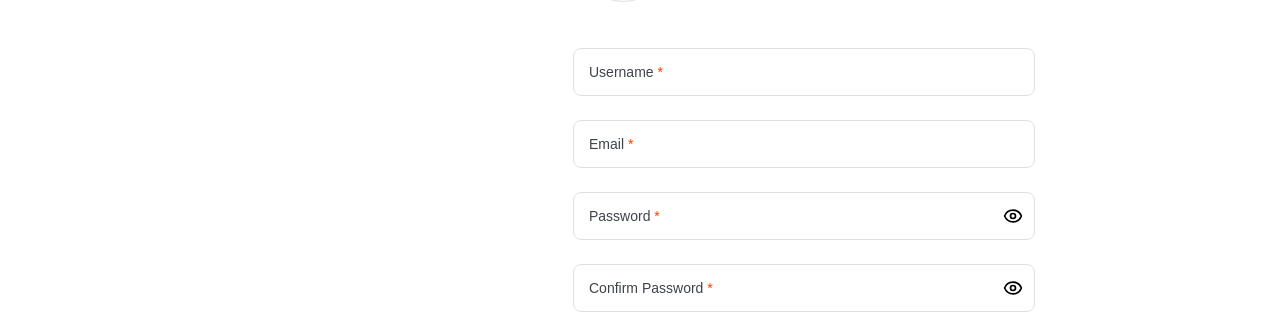
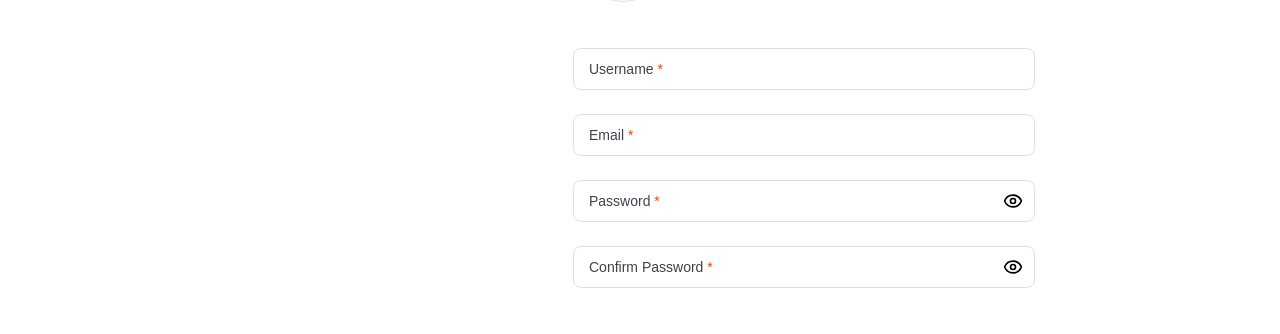
Before and after one commit to lashasaata/R.B_2025-2, a React (Vite) app: page /Register in a window 1280 px wide. Shown: the part 481-815 px from the top of the page. Built offline with nearby package versions, Linux system fonts and the light colour scheme.

Commit message:
styles: validation errors' styles borders/messages

```diff
--- a/src/components/avatarUpload.jsx
+++ b/src/components/avatarUpload.jsx
@@ -1,6 +1,6 @@
 import { useRef, useState } from "react";
 
-export const AvatarUpload = ({ setAvatarFile, setErrors }) => {
+export const AvatarUpload = ({ setAvatarFile, error, setErrors }) => {
   const [previewUrl, setPreviewUrl] = useState(null);
   const fileInputRef = useRef(null);
 
@@ -46,7 +46,7 @@ export const AvatarUpload = ({ setAvatarFile, setErrors }) => {
   };
 
   return (
-    <div className="flex items-center gap-[15px] mb-[46px]">
+    <div className="flex gap-[15px] mb-[46px]">
       {previewUrl ? (
         <div className="w-[100px] h-[100px] rounded-full overflow-hidden border border-[#fff]">
           <img
@@ -56,7 +56,11 @@ export const AvatarUpload = ({ setAvatarFile, setErrors }) => {
           />
         </div>
       ) : (
-        <div className="flex items-center justify-center w-[100px] h-[100px] rounded-full border  border-[#E1DFE1]">
+        <div
+          className={`${
+            error ? "border-[#ff4000]" : "border-[#E1DFE1]"
+          } flex items-center justify-center w-[100px] h-[100px] rounded-full border`}
+        >
           <img src="/camera.svg" alt="Upload" className="w-5 h-5 " />
         </div>
       )}
@@ -68,6 +72,8 @@ export const AvatarUpload = ({ setAvatarFile, setErrors }) => {
         onChange={handleFileSelect}
         className="hidden"
       />
+      <div className="flex flex-col gap-2 mt-10">
+        <div className="flex items-center gap-[15px]">
           <p
             className="text-sm text-[#3e424a] hover:text-[#10151f] leading-[21px] cursor-pointer"
             onClick={handleClick}
@@ -85,5 +91,14 @@ export const AvatarUpload = ({ setAvatarFile, setErrors }) => {
             ""
           )}
         </div>
+        {error ? (
+          <span className="text-[10px] text-[#FF4000] font-[300] leading-[15px]">
+            {error}
+          </span>
+        ) : (
+          ""
+        )}
+      </div>
+    </div>
   );
 };
--- a/src/components/floatingInput.jsx
+++ b/src/components/floatingInput.jsx
@@ -7,13 +7,13 @@ export const FloatingInput = ({
   placeholder,
   value,
   onChange,
+  error = "",
   required = false,
   showPasswordToggle = false,
 }) => {
   const [isFocused, setIsFocused] = useState(false);
   const [showPassword, setShowPassword] = useState(false);
 
-  const isFloating = isFocused || value.length > 0;
   const inputType = showPasswordToggle && showPassword ? "text" : type;
 
   const togglePasswordVisibility = () => {
@@ -21,7 +21,7 @@ export const FloatingInput = ({
   };
 
   return (
-    <div className="relative mb-6">
+    <div className="relative flex flex-col gap-[2px] h-[66px]">
       <div
         className={`
       absolute left-3 px-1 bg-white transition-all duration-300 ease-in-out
@@ -29,7 +29,7 @@ export const FloatingInput = ({
       ${
         isFocused || value.length > 0
           ? "top-[-8px] left-[8px] text-xs text-muted-foreground"
-          : "top-1/2 -translate-y-1/2 text-sm text-[#3e424a]"
+          : "top-[21px] -translate-y-1/2 text-sm text-[#3e424a]"
       }
     `}
       >
@@ -44,14 +44,16 @@ export const FloatingInput = ({
         onFocus={() => setIsFocused(true)}
         onBlur={() => setIsFocused(false)}
         required={required}
-        className="w-full h-12 px-4 border border-[#e1dfe1] rounded-lg bg-white focus:outline-none focus:border-ring transition-all duration-300"
+        className={`${
+          error ? "border-[#FF4000]" : "border-[#e1dfe1]"
+        } "w-full h-[42px] px-4 border rounded-lg bg-white focus:outline-none focus:border-ring transition-all duration-300`}
       />
 
       {showPasswordToggle && (
         <button
           type="button"
           onClick={togglePasswordVisibility}
-          className="absolute right-3 top-1/2 transform -translate-y-1/2 text-muted-foreground hover:text-foreground"
+          className="absolute right-3 top-[21px] transform -translate-y-1/2 text-muted-foreground hover:text-foreground"
           tabIndex={-1}
         >
           {showPassword ? (
@@ -61,6 +63,13 @@ export const FloatingInput = ({
           )}
         </button>
       )}
+      {error ? (
+        <span className="text-[10px] text-[#FF4000] font-[300] leading-[15px] ml-[6px]">
+          {error}
+        </span>
+      ) : (
+        ""
+      )}
     </div>
   );
 };
--- a/src/components/logIn.jsx
+++ b/src/components/logIn.jsx
@@ -59,20 +59,14 @@ export const LoginForm = () => {
         </h1>
       </div>
       <form onSubmit={handleSubmit} className="" id="login">
-        <div className="space-y-1">
         <FloatingInput
           id="email"
           type="text"
           placeholder="Email"
           value={formData.email}
           onChange={handleInputChange("email")}
+          error={errors.email ?? ""}
         />
-          {errors.email && (
-            <p className="text-sm text-destructive">{errors.email}</p>
-          )}
-        </div>
-
-        <div className="space-y-1">
         <FloatingInput
           id="password"
           type="password"
@@ -80,11 +74,8 @@ export const LoginForm = () => {
           value={formData.password}
           onChange={handleInputChange("password")}
           showPasswordToggle={true}
+          error={errors.password ?? ""}
         />
-          {errors.password && (
-            <p className="text-sm text-destructive">{errors.password}</p>
-          )}
-        </div>
       </form>
       <div className="flex flex-col gap-6 mt-[-24px]">
         <button
--- a/src/components/register.jsx
+++ b/src/components/register.jsx
@@ -76,44 +76,28 @@ export const RegisterForm = () => {
         </h1>
       </div>
       <form onSubmit={handleSubmit} className="" id="register">
-        <div>
         <AvatarUpload
           setAvatarFile={setAvatarFile}
-            errors={errors}
+          error={errors.avatar ?? ""}
           setErrors={setErrors}
         />
-          {errors.avatar && (
-            <p className="text-sm text-destructive">{errors.avatar}</p>
-          )}
-        </div>
-
-        <div className="space-y-1">
         <FloatingInput
           id="username"
           type="text"
           placeholder="Username"
           value={formData.username}
           onChange={handleInputChange("username")}
+          error={errors.username ?? ""}
         />
-          {errors.username && (
-            <p className="text-sm text-destructive">{errors.username}</p>
-          )}
-        </div>
-
-        <div className="space-y-1">
         <FloatingInput
           id="email"
           type="email"
           placeholder="Email"
           value={formData.email}
           onChange={handleInputChange("email")}
+          error={errors.email ?? ""}
         />
-          {errors.email && (
-            <p className="text-sm text-destructive">{errors.email}</p>
-          )}
-        </div>
 
-        <div className="space-y-1">
         <FloatingInput
           id="password"
           type="password"
@@ -121,13 +105,9 @@ export const RegisterForm = () => {
           value={formData.password}
           onChange={handleInputChange("password")}
           showPasswordToggle={true}
+          error={errors.password ?? ""}
         />
-          {errors.password && (
-            <p className="text-sm text-destructive">{errors.password}</p>
-          )}
-        </div>
 
-        <div className="space-y-1">
         <FloatingInput
           id="confirmPassword"
           type="password"
@@ -135,11 +115,8 @@ export const RegisterForm = () => {
           value={formData.confirmPassword}
           onChange={handleInputChange("confirmPassword")}
           showPasswordToggle={true}
+          error={errors.confirmPassword ?? ""}
         />
-          {errors.confirmPassword && (
-            <p className="text-sm text-destructive">{errors.confirmPassword}</p>
-          )}
-        </div>
       </form>
 
       <div className="flex flex-col gap-6 mt-[-24px]">
```
Lines whose indentation alone changed are shown as unchanged.
